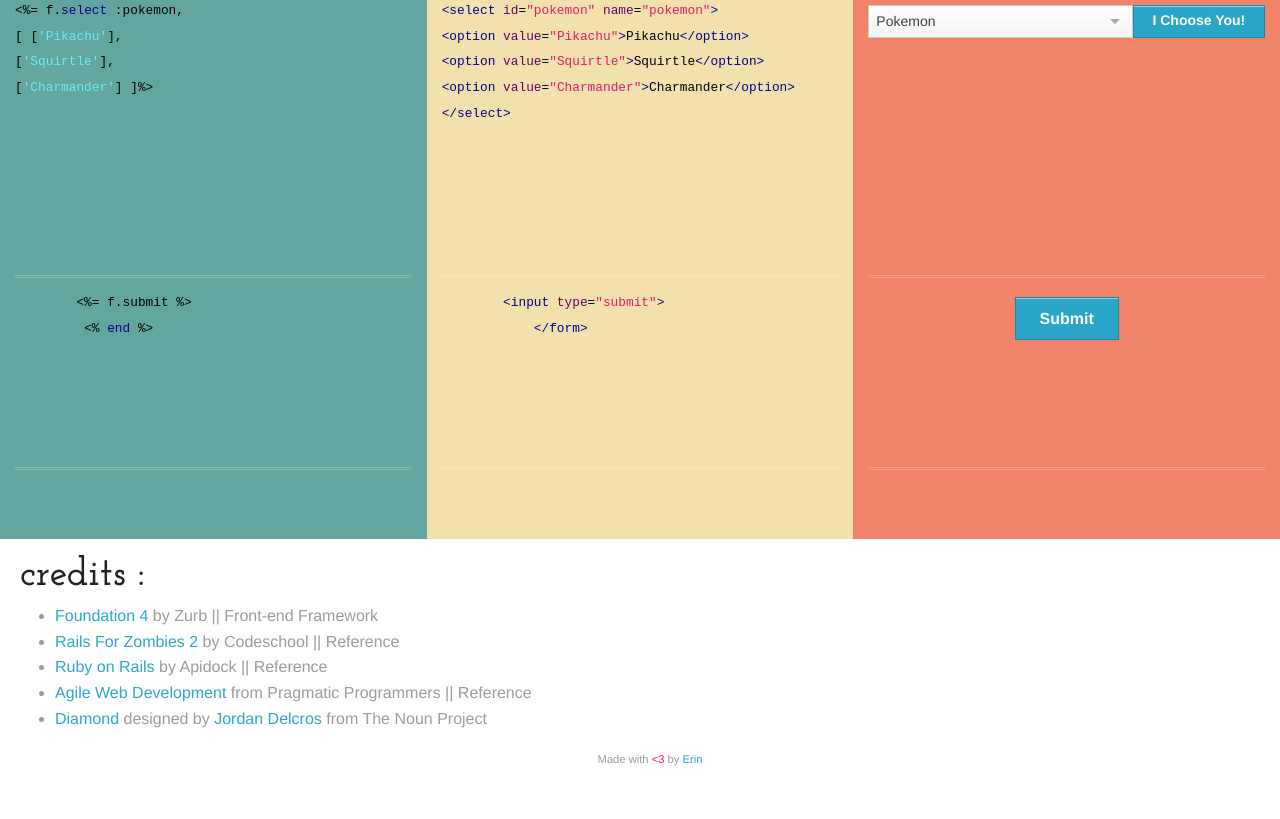
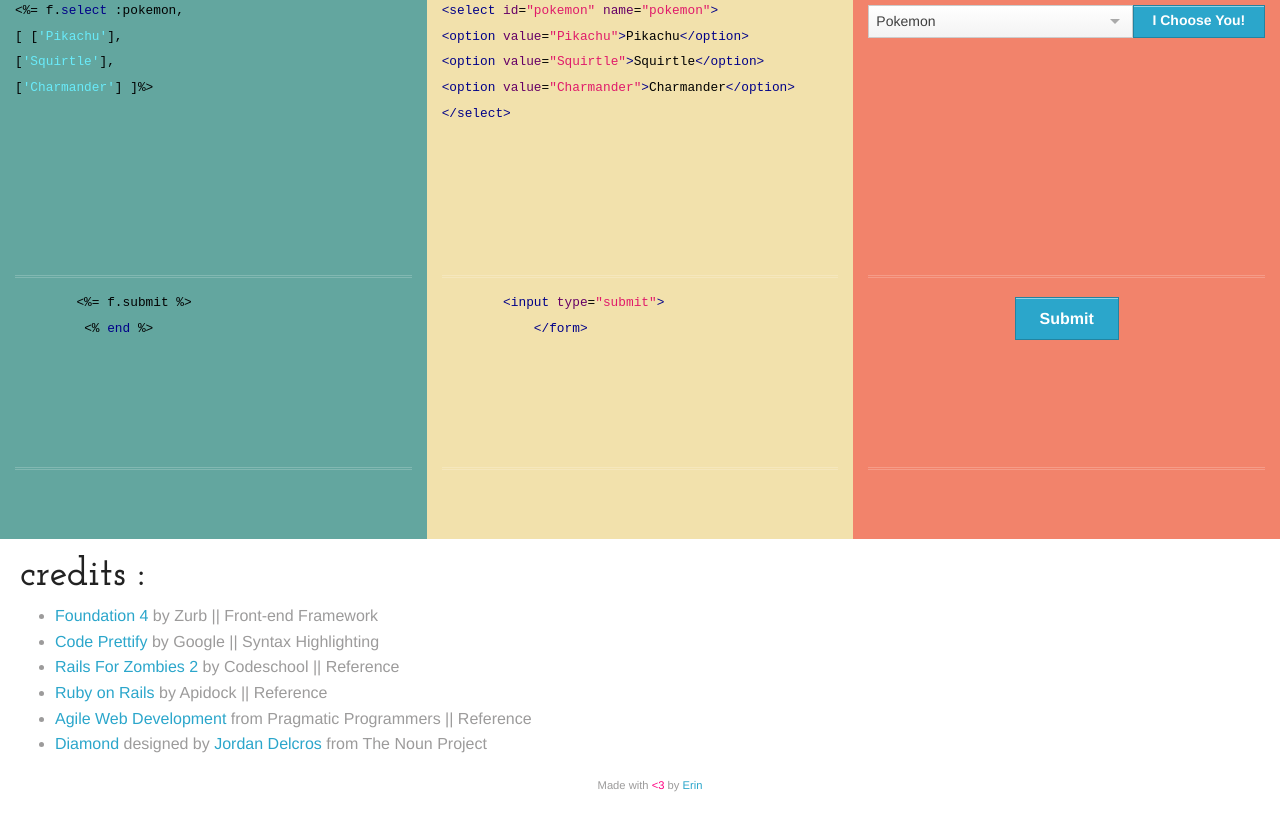
Before and after one commit to erin-lee/rails-forms-candy, a plain HTML site: page index.html in a window 1280 px wide. Shown: the part 2256-3075 px from the top of the page. Before the commit the page ends 3049 px from the top, so only its background shows below. Drawn offline with Linux system fonts and the light colour scheme.

Commit message:
Update credit to include Google Prettify

```diff
--- a/index.html
+++ b/index.html
@@ -382,7 +382,7 @@ Queens&lt;/label&gt;
 		<div class="large-12 columns">
 			<h2>credits :</h2>
 			<ul>
-				<li><a href="http://foundation.zurb.com/" target="_blank">Foundation 4</a> by Zurb || Front-end Framework</li>
+				<li><a href="http://foundation.zurb.com/" target="_blank">Foundation 4</a> by Zurb || Front-end Framework</li><li><a href="https://code.google.com/p/google-code-prettify/" target="_blank">Code Prettify</a> by Google || Syntax Highlighting</li>
 				<li><a href="http://codeschool.com/" target="_blank">Rails For Zombies 2</a> by Codeschool || Reference</li>
 				<li><a href="http://apidock.com/rails/" target="_blank">Ruby on Rails</a> by Apidock || Reference</li>
 				<li><a href="http://erinl.ee/WSbeIl" target="_blank">Agile Web Development</a> from Pragmatic Programmers || Reference</li>
```
